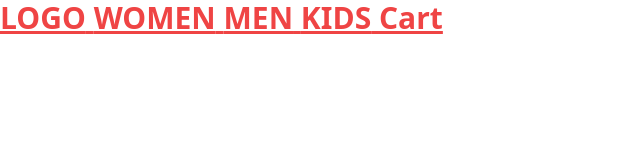
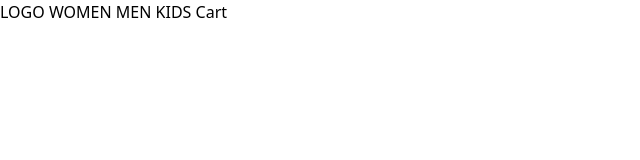
Before and after one commit to styrbjorn-n/Naturally, a website: page public/index.html in a window 1280 px wide. Shown: the whole page, without its empty margins (0-640 px from the left). Drawn offline with Linux system fonts and the light colour scheme.

Commit message:
move index

```diff
--- a/src/index.html
+++ b/public/index.html
@@ -8,7 +8,7 @@
     <title>Naturally</title>
 </head>
 <body>
-    <main class="text-red-500 text-3xl font-bold underline">
+    <main>
             <header>
                 <nav>
                     <a href="">LOGO</a>
```
